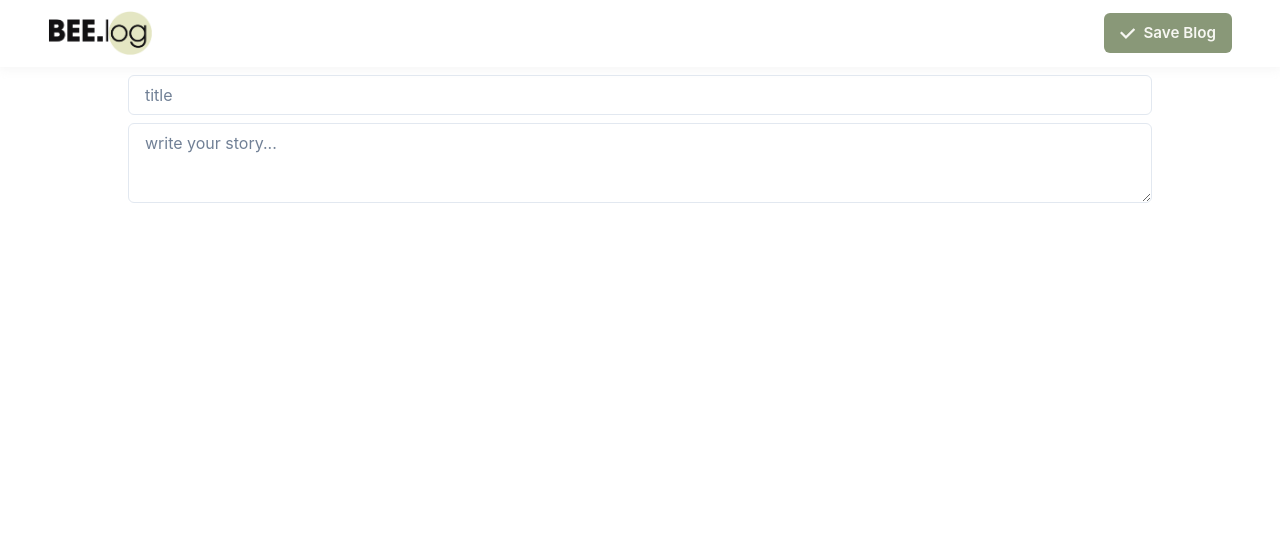
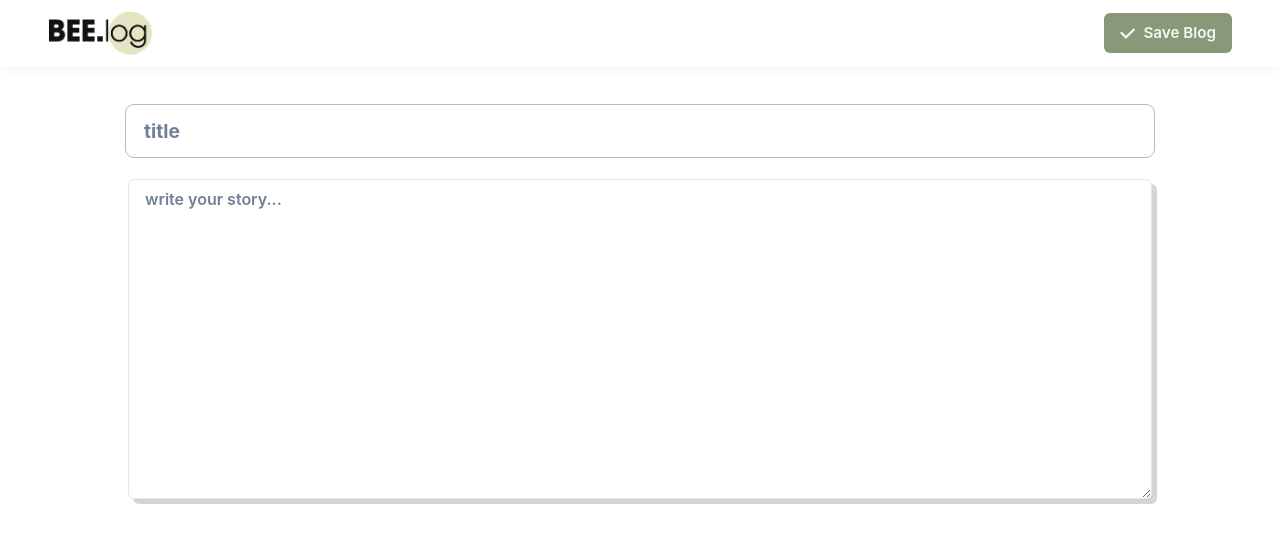
Before and after one commit to Atishay-J/beelog, a React (Vite) app in the folder client/: page /write-blog in a window 1280 px wide. Shown: the top 542 px of the page. Built offline with nearby package versions, Linux system fonts and the light colour scheme.

Commit message:
style: blog editor

```diff
--- a/client/src/components/Blog/Editor/index.tsx
+++ b/client/src/components/Blog/Editor/index.tsx
@@ -20,18 +20,42 @@ export default function Editor() {
   console.log(blog);
 
   return (
-    <VStack w="80%">
+    <VStack w="80%" py="2rem">
       <Input
         type="type"
         placeholder="title"
         size="md"
         value={blog.title}
         onChange={handleBlogChange}
+        boxShadow="5px 5px 0px 0px  rgba(10,10,10,0.2)"
+        h="3rem"
+        fontSize="1.2rem"
+        color="#263030"
+        fontWeight="700"
+        autoFocus
+        transition="all ease-in-out 0.5s"
+        _focus={{
+          outline: '1px solid rgba(20,20,20,0.3)',
+          border: 'none',
+          boxShadow: 'none'
+        }}
       />
       <Textarea
         placeholder="write your story..."
         value={blog.content}
         onChange={handleBlogChange}
+        boxShadow="5px 5px 0px 0px  rgba(40,40,40,0.2)"
+        mt="1rem"
+        fontWeight="600"
+        color="#303030"
+        minH="20rem"
+        resize={'vertical'}
+        transition="all ease-in-out 0.5s"
+        _focus={{
+          outline: '1px solid rgba(20,20,20,0.3)',
+          border: 'none',
+          boxShadow: 'none'
+        }}
       />
     </VStack>
   );
--- a/client/src/components/Blog/Viewer/index.tsx
+++ b/client/src/components/Blog/Viewer/index.tsx
@@ -1,6 +1,17 @@
-import { Heading, Text, VStack } from '@chakra-ui/react';
+import {
+  Heading,
+  Skeleton,
+  SkeletonText,
+  Text,
+  VStack
+} from '@chakra-ui/react';
 
-export default function BlogViewer({ isLoading, blogData }) {
+interface BlogViewer {
+  isLoading: boolean;
+  blogData: { title: string; content: string } | undefined;
+}
+
+export default function BlogViewer({ isLoading, blogData }: BlogViewer) {
   return (
     <VStack
       w="100%"
@@ -9,9 +20,18 @@ export default function BlogViewer({ isLoading, blogData }) {
       padding={['0.7rem 1rem', '0.7rem 3rem']}
       spacing="2rem"
     >
-      <Heading as="h1" fontSize={['1.4rem', '2.5rem']} color="#222725">
-        {blogData?.title}
-      </Heading>
+      <Skeleton isLoaded={!isLoading} w="100%" h="2.3rem">
+        <Heading as="h1" fontSize={['1.4rem', '2.5rem']} color="#222725">
+          {blogData?.title}
+        </Heading>
+      </Skeleton>
+      <SkeletonText
+        isLoaded={!isLoading}
+        w="100%"
+        noOfLines={6}
+        skeletonHeight="1.3rem"
+        mt="2rem"
+      />{' '}
       <Text
         as="p"
         fontSize={['1rem', '1.15rem']}
@@ -20,9 +40,9 @@ export default function BlogViewer({ isLoading, blogData }) {
         letterSpacing="1.3px"
         w="100%"
         textAlign="justify"
-      >
-        {blogData?.content}
-      </Text>
+        whiteSpace="pre-wrap"
+        dangerouslySetInnerHTML={{ __html: blogData?.content ?? '' }}
+      />
     </VStack>
   );
 }
--- a/client/src/components/BlogSection/SkeletonScreen.tsx
+++ b/client/src/components/BlogSection/SkeletonScreen.tsx
@@ -25,5 +25,5 @@ const SkeletonCard = () => {
 export default function SkeletonScreen() {
   return Array(6)
     .fill('_')
-    .map((item) => <SkeletonCard />);
+    .map(() => <SkeletonCard />);
 }
```
